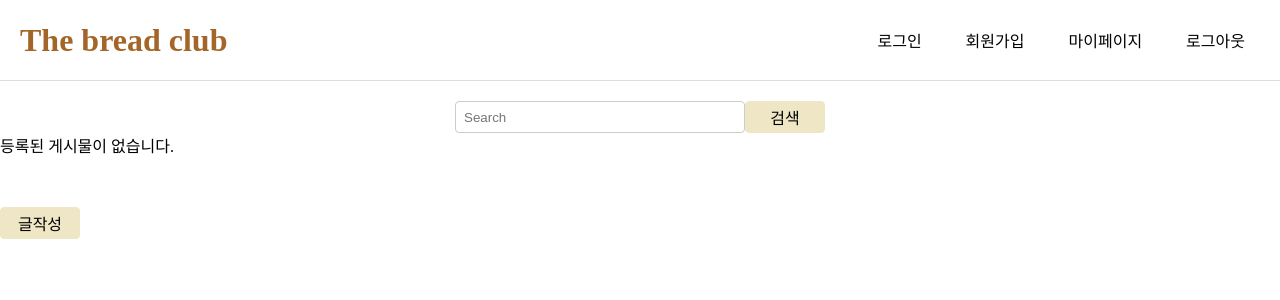
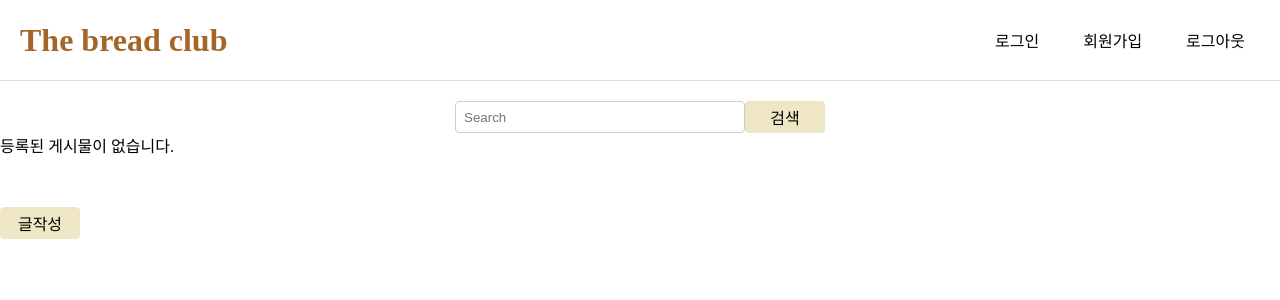
Before and after one commit to Thisish0pe/theBreadClub, a Django app: page /blog/search/ in a window 1280 px wide. Shown: the top 300 px of the page. Run offline with Django 4.2, Linux system fonts and the light colour scheme.

Commit message:
마이페이지 템플릿 삭제

```diff
--- a/myapp/templates/base.html
+++ b/myapp/templates/base.html
@@ -23,9 +23,6 @@
       <a href="{% url 'user:register' %}">
             회원가입
       </a>
-      <a href="{% url 'user:profile' %}">
-        마이페이지
-      </a>
       <a href="{% url 'user:logout' %}">
         로그아웃
       </a>
```
